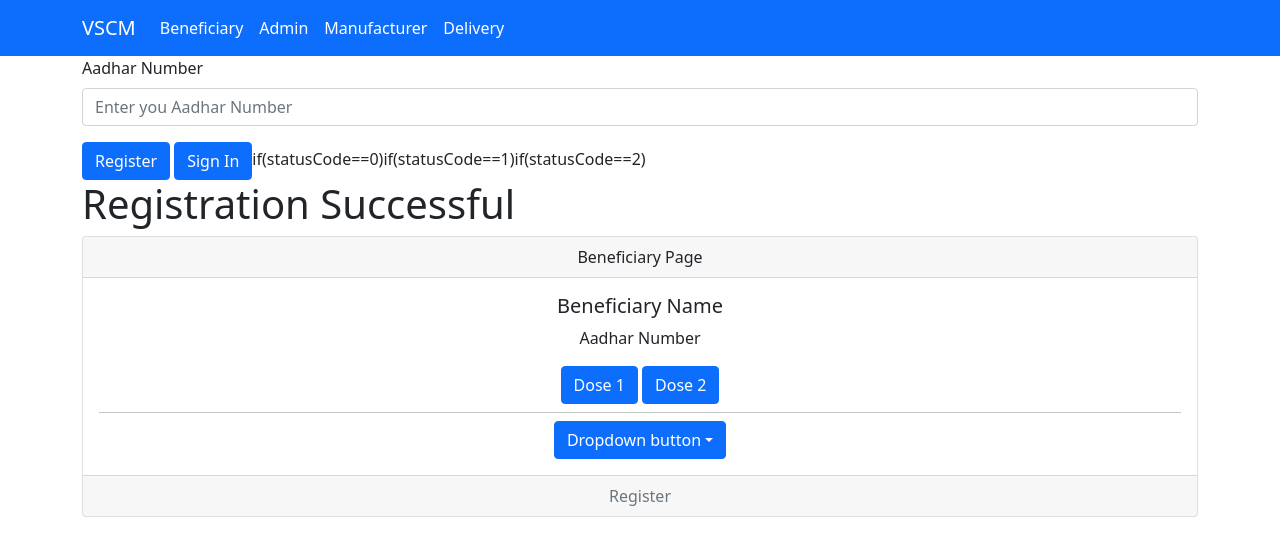
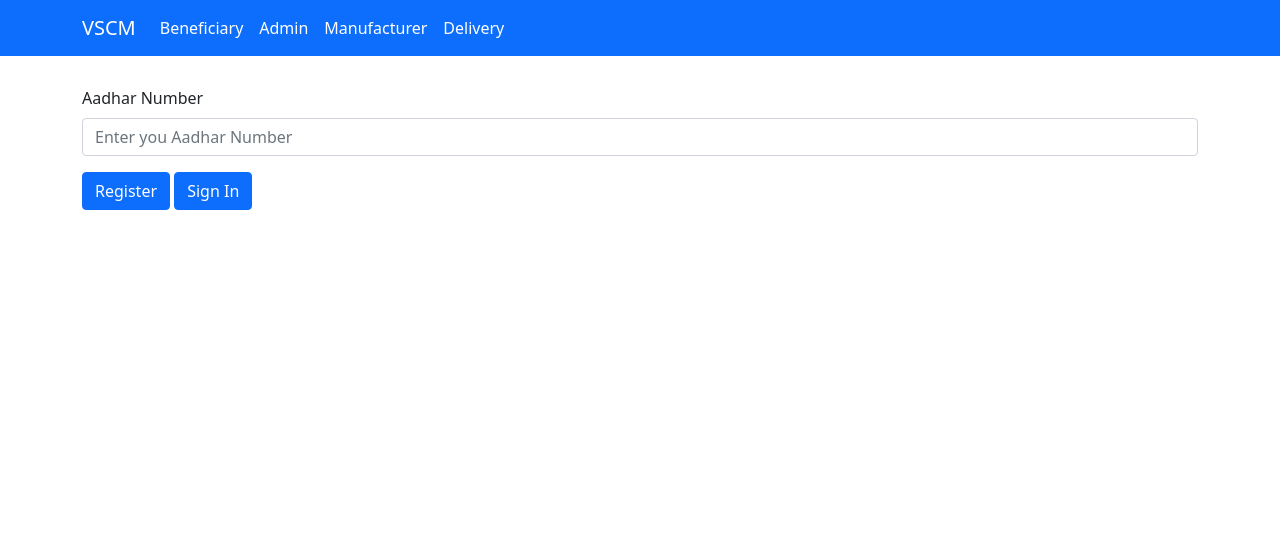
Before and after one commit to mdzaidalam52/VCSM-Blockchain, a React (Create React App) app in the folder client/: page /beneficiary in a window 1280 px wide. Shown: the top 556 px of the page. Built offline with nearby package versions, Linux system fonts and the light colour scheme.

Commit message:
Frontend part of beneficiary completed

```diff
--- a/client/src/App.css
+++ b/client/src/App.css
@@ -25,3 +25,7 @@
   color: white;
   text-decoration: none;
 }
+
+.navbar{
+  margin-bottom: 30px;
+}
--- a/client/src/Beneficiary.js
+++ b/client/src/Beneficiary.js
@@ -1,84 +1,70 @@
-import React, { useState } from "react";
-import Card from "react-bootstrap/Card";
-import { Button, DropdownButton, Dropdown } from "react-bootstrap";
-import "../node_modules/bootstrap/dist/css/bootstrap.min.css";
-import Form from "react-bootstrap/Form";
+import React, { useState } from 'react'
+import Card from 'react-bootstrap/Card'
+import { Button, DropdownButton, Dropdown } from 'react-bootstrap'
+import '../node_modules/bootstrap/dist/css/bootstrap.min.css'
+import Form from 'react-bootstrap/Form'
 
 function Beneficiary() {
-  // const [aadharNumber, setAadharNumber] = useState("");
-  // const [password, setPassword] = useState("");
- const[statusCode,setStatusCode] = useState(0);
+    const [aadhar, setAadhar] = useState('')
+    const [signedIn, setSignedIn] = useState(false)
+    const [msg, setMsg] = useState('')
 
+    const register = (e) => {
+        e.preventDefault()
+        console.log('register')
+    }
 
-  //   const signIn =(e) =>{
-  //     e.preventDefault();
-  //     auth
-  // .signInWithEmailAndPassword(aadharNumber,password)
-  // .then(auth => {
-  //   history.push('/')
-  // })
-  // .catch(error => alert(error.message))
+    const signIn = (e) => {
+        e.preventDefault()
+        console.log('signin')
+    }
 
-  //   }
+    const userProfile = () => {
+        return (
+            <Card className='text-center'>
+                <Card.Header>Beneficiary Page</Card.Header>
+                <Card.Body>
+                    <Card.Title>{aadhar}</Card.Title>
+                    <Button variant='primary'>Dose 1</Button>{' '}
+                    <Button variant='primary'>Dose 2</Button>{' '}
+                    <Dropdown.Divider />
+                    <Form.Select id='disabledSelect'>
+                        <option>Vaccine A</option>
+                        <option>Vaccine B</option>
+                        <option>Vaccine C</option>
+                        <option>Vaccine D</option>
+                    </Form.Select>
+                </Card.Body>
+            </Card>
+        )
+    }
 
-  //   const register =(e) =>{
-  //     e.preventDefault();
-  //     auth
-  // .createUserWithAadharNumber(aadharNumber, password)
-  // .then((auth) =>{
-  //   console.log(auth);
-  //   if(auth){
-  //     history.push('/')
-  //   }
-  // })
-  // .catch(error => alert(error.message))
-  //   }
+    const form = () => {
+        return (
+            <>
+                <Form.Group className='mb-3' controlId='formBasicPassword'>
+                    <Form.Label>Aadhar Number</Form.Label>
+                    <Form.Control
+                        onClick={(e) => setAadhar(e.target.value)}
+                        type='number'
+                        placeholder='Enter you Aadhar Number'
+                    />
+                </Form.Group>
+                <Button onClick={e => register(e)} variant='primary'>
+                    Register
+                </Button>{' '}
+                <Button onClick={e => signIn(e)} variant='primary'>
+                    Sign In
+                </Button>
+                <h1>{msg}</h1>
+            </>
+        )
+    }
 
-  const register =() =>{
-    setStatusCode();
-  }
-
-  const signIn =() =>{
-    setStatusCode();
-  }
-
-  return (
-    <div className="beneficiary_container">
-      {/* <h1>I am in beneficiary</h1> */}
-      <Form.Group className="mb-3" controlId="formBasicPassword">
-        <Form.Label>Aadhar Number</Form.Label>
-        <Form.Control type="password" placeholder="Enter you Aadhar Number" />
-      </Form.Group>
-      <Button onClick={register} variant="primary">
-        Register
-      </Button>{" "}
-      <Button onClick={signIn} variant="primary">
-        Sign In
-      </Button>
-
-      if(statusCode==0){}
-      if(statusCode==1){}
-      if(statusCode==2){}
-
-      <div className="successful_registration">
-        <h1>Registration Successful</h1>
-      </div>
-      <Card className="text-center">
-        <Card.Header>Beneficiary Page</Card.Header>
-        <Card.Body>
-          <Card.Title>Beneficiary Name</Card.Title>
-          <Card.Text>Aadhar Number</Card.Text>
-          <Button variant="primary">Dose 1</Button>{" "}
-          <Button variant="primary">Dose 2</Button> <Dropdown.Divider />
-          <DropdownButton id="dropdown-basic-button" title="Dropdown button">
-            <Dropdown.Item href="#/action-1">Vaccine A</Dropdown.Item>
-            <Dropdown.Item href="#/action-2">Vaccine B</Dropdown.Item>
-            <Dropdown.Item href="#/action-3">Vaccine C</Dropdown.Item>
-          </DropdownButton>
-        </Card.Body>
-        <Card.Footer className="text-muted">Register</Card.Footer>
-      </Card>
-    </div>
-  );
+    return (
+        <div className='beneficiary_container'>
+            {signedIn ? userProfile() : form()}
+        </div>
+    )
 }
-export default Beneficiary;
+export default Beneficiary
```
